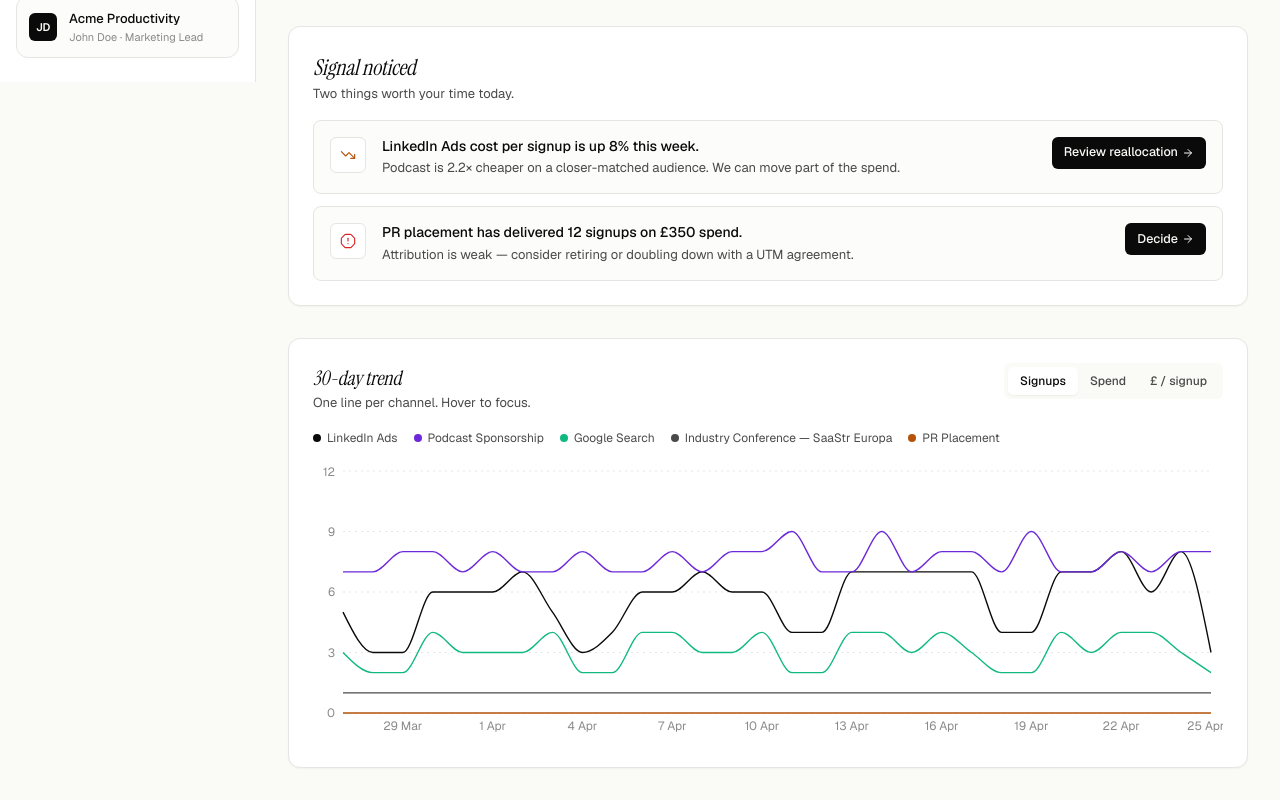
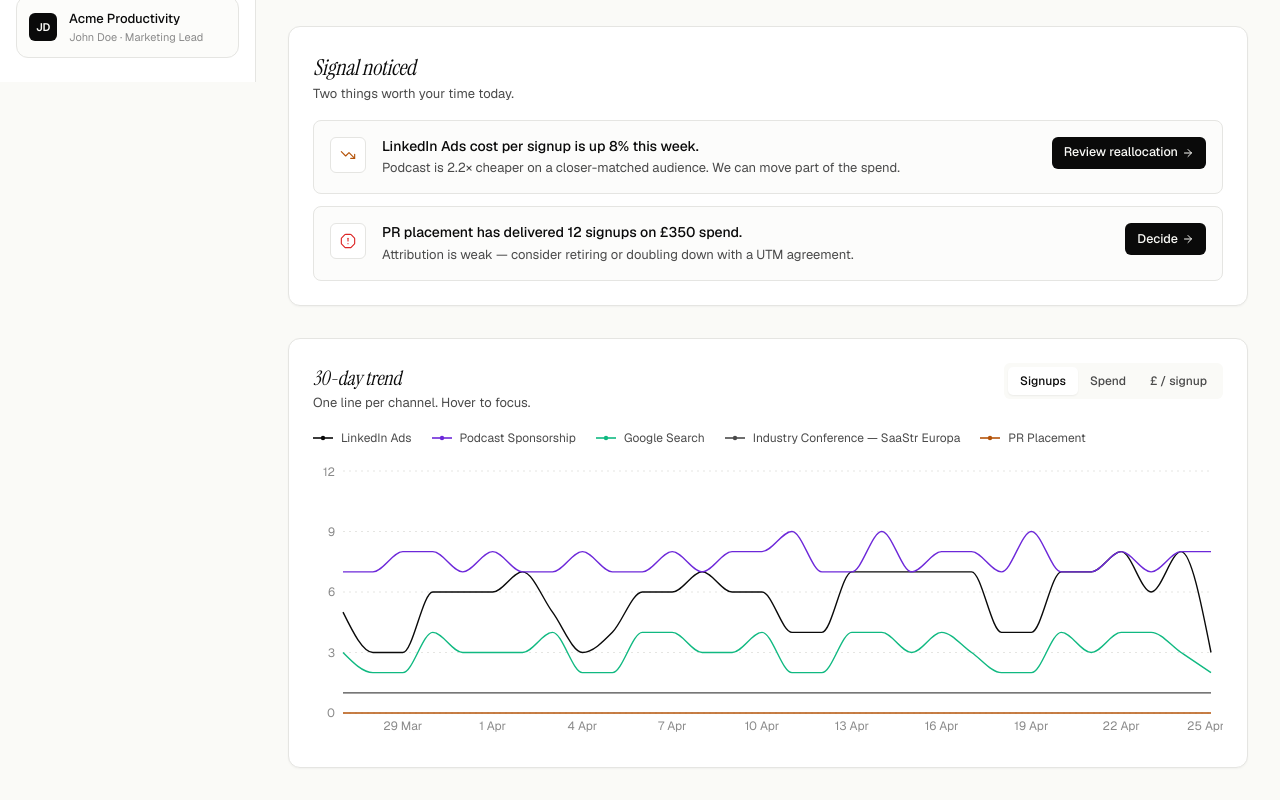
Before and after one commit to Kazemkhani/HCI-Final-Project, a Next.js app: page /dashboard in a window 1280 px wide. Shown: the part 718-1518 px from the top of the page. Built offline with nearby package versions, Linux system fonts and the light colour scheme.

Commit message:
refactor(signal): polish — dashboard — line-style legend swatches

```diff
--- a/components/dashboard/trend-chart.tsx
+++ b/components/dashboard/trend-chart.tsx
@@ -72,8 +72,11 @@ export function TrendChart() {
         </div>
       </header>
 
-      <div className="flex flex-wrap gap-x-4 gap-y-1.5 mb-4 text-[12px]">
-        {CHANNELS.map((c, i) => (
+      <div className="flex flex-wrap gap-x-5 gap-y-2 mb-4 text-[12px]">
+        {CHANNELS.map((c, i) => {
+          const colour =
+            hovered === c.id ? "var(--color-accent)" : palette[i];
+          return (
             <button
               key={c.id}
               type="button"
@@ -81,19 +84,30 @@ export function TrendChart() {
               onMouseLeave={() => setHovered(null)}
               onFocus={() => setHovered(c.id)}
               onBlur={() => setHovered(null)}
-            className="inline-flex items-center gap-1.5 text-[var(--color-ink-2)] hover:text-[var(--color-ink-1)]"
+              className="group inline-flex items-center gap-2 text-[var(--color-ink-2)] hover:text-[var(--color-ink-1)]"
+              aria-label={`Highlight ${c.name} on chart`}
             >
-            <span
+              <svg
                 aria-hidden
-              className="size-2 rounded-full"
-              style={{
-                background:
-                  hovered === c.id ? "var(--color-accent)" : palette[i],
-              }}
+                width={20}
+                height={8}
+                viewBox="0 0 20 8"
+                className="shrink-0"
+              >
+                <line
+                  x1={0}
+                  y1={4}
+                  x2={20}
+                  y2={4}
+                  stroke={colour}
+                  strokeWidth={hovered === c.id ? 2.2 : 1.6}
                 />
+                <circle cx={10} cy={4} r={2.2} fill={colour} />
+              </svg>
               {c.name}
             </button>
-        ))}
+          );
+        })}
       </div>
 
       <div className="h-[280px] w-full">
```
Lines whose indentation alone changed are shown as unchanged.
